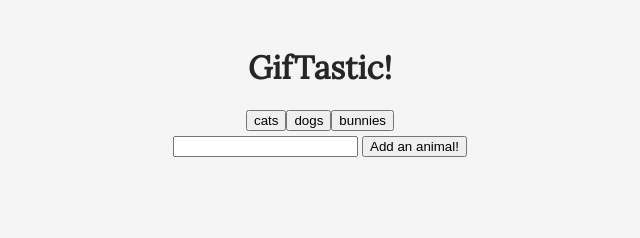
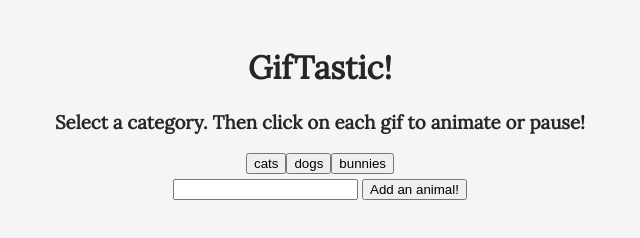
Before and after one commit to jsyum/GifTastic, a plain HTML site: page index.html in a window 1280 px wide. Shown: the whole page, without its empty margins (320-960 px from the left). Drawn offline with nearby package versions, Linux system fonts and the light colour scheme.

Commit message:
directions added

```diff
--- a/assets/css/style.css
+++ b/assets/css/style.css
@@ -8,6 +8,11 @@ h1 {
   font-family: "Lora", serif;
 }
 
+h3 {
+  text-align: center;
+  color: #262626;
+  font-family: "Lora", serif;
+}
 #animals-display {
   text-align: center;
   margin-bottom: 5px;
--- a/index.html
+++ b/index.html
@@ -19,6 +19,7 @@
   <body>
     <br />
     <h1>GifTastic!</h1>
+    <h3>Select a category. Then click on each gif to animate or pause!</h3>
     <!--This is where animal buttons will go-->
     <div id="animals-display"></div>
     <!--Text and submit form for adding new animals-->
```
